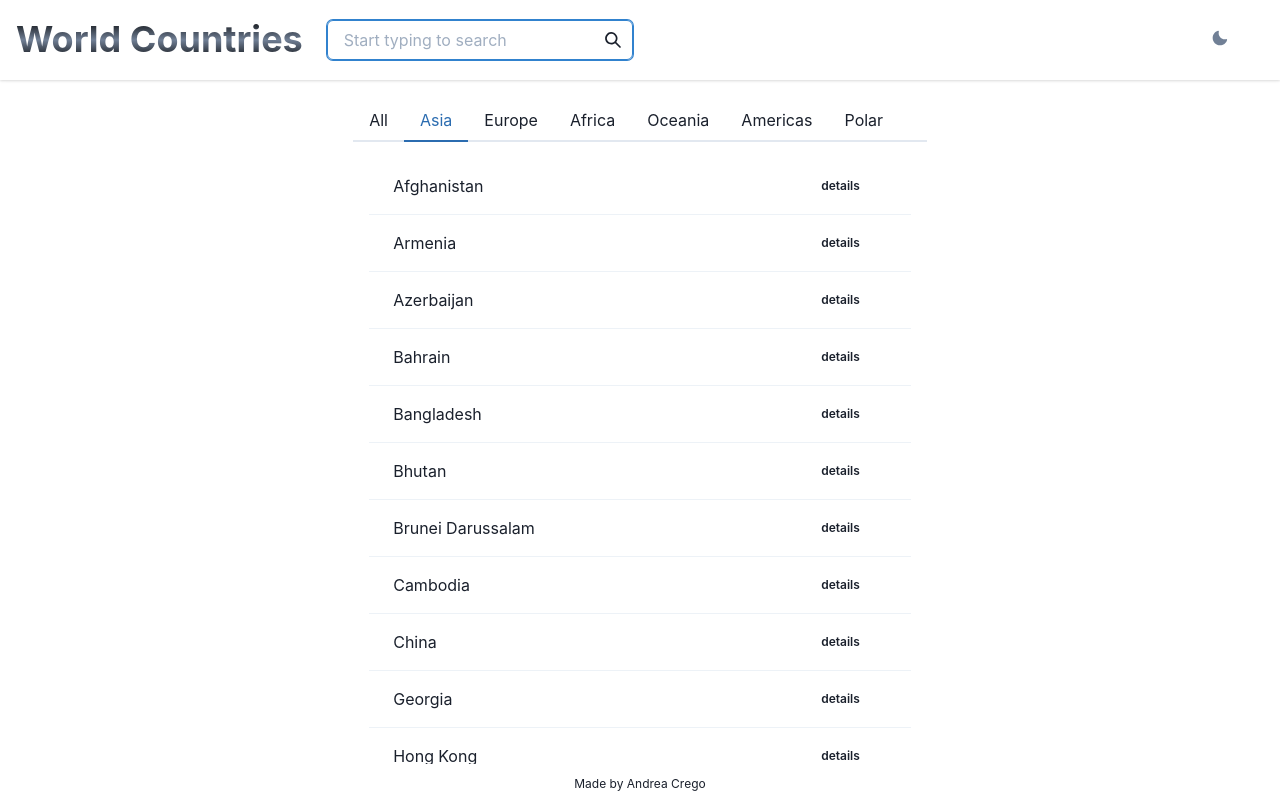
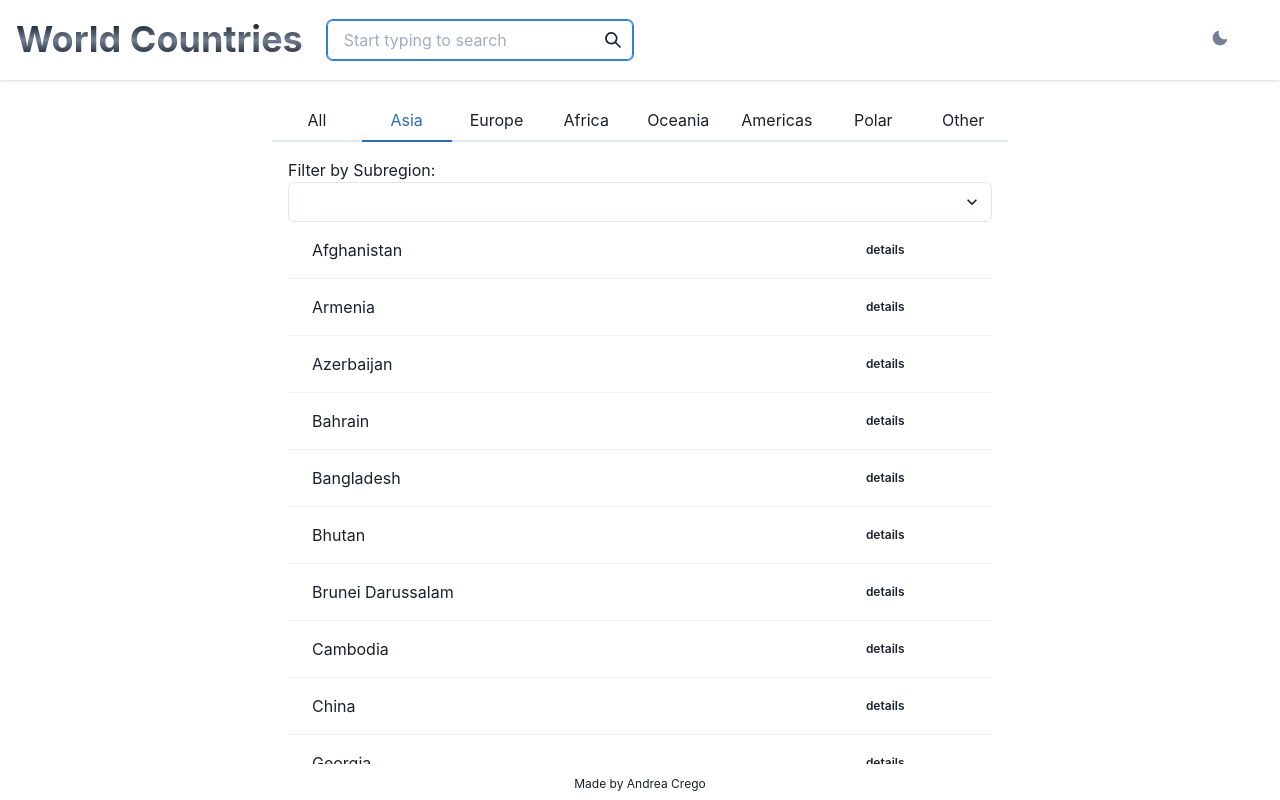
Before and after one commit to I-keep-trying/countries-weather, a React (Create React App) app: page / in a window 1280 px wide. Both pictures are taken after a click on the tab "Asia". Shown: the top 800 px of the page. Built offline with nearby package versions, Linux system fonts and the light colour scheme.

Commit message:
subregion filter

```diff
--- a/src/App.js
+++ b/src/App.js
@@ -1,7 +1,7 @@
 import React, { useState } from 'react'
 import { Container } from '@chakra-ui/react'
 import countriesList from './countriesList'
-import regions from './regions'
+import regions from './regions1'
 import Header from './components/Header'
 import Footer from './components/Footer'
 import Countries from './pages/Countries'
@@ -9,28 +9,39 @@ import './App.css'
 
 const App = () => {
   const [input, setInput] = useState('')
-  const [region, setRegion] = useState('all')
+  const [region, setRegion] = useState('All')
+  const [subregion, setSubRegion] = useState('')
 
   const filteredCountries = countriesList.filter(c => {
-    if (
+    /*     if (
       c.name.toUpperCase().startsWith('Å') &&
       input.toUpperCase().startsWith('A')
     ) {
       return true
-    }
+    } */
     return c.name.toLowerCase().startsWith(input.toLowerCase())
   })
+  console.log('input', input)
+  console.log('filteredCountries', filteredCountries)
+  /*
+  Future improvement handling locale specific alphabets:
+  const filteredCountries = countriesList.filter(c => c.name.localeCompare(b, 'en', { sensitivity: 'base' }))
+ */
 
-/*
-  const filteredCountries = countriesList.filter(c => c.name.localeCompare(b, 'en', { sensitivity: 'base' }))
+  const filterByRegion =
+    region === 'All'
+      ? filteredCountries
+      : filteredCountries.filter(c => {
+          if (region.toLowerCase() === 'other') {
+            return c.region === ''
+          }
+          return c.region.toLowerCase() === region.toLowerCase()
+        })
 
- */
-  const filterByRegion =
-    region === 'all'
-      ? filteredCountries
-      : filteredCountries.filter(
-          c => c.region.toLowerCase() === region.toLowerCase()
-        )
+  const filterBySubregion =
+    subregion === ''
+      ? filterByRegion
+      : filterByRegion.filter(r => r.subregion === subregion)
 
   const handleChange = event => {
     setInput(event.target.value)
@@ -39,12 +50,14 @@ const App = () => {
   return (
     <>
       <Header input={input} handleChange={handleChange} />
-      <Container id="App container" mt={100}>
+      <Container maxW="container.md" id="App container" mt={100}>
         <Countries
           regions={regions}
-          countries={filterByRegion}
+          countries={filterBySubregion}
           setInput={setInput}
           setRegion={setRegion}
+          setSubRegion={setSubRegion}
+          subregion={subregion}
         />
       </Container>
 
--- a/src/pages/Countries.js
+++ b/src/pages/Countries.js
@@ -3,6 +3,8 @@ import axios from 'axios'
 import {
   Table,
   Tbody,
+  Thead,
+  Th,
   Tr,
   Td,
   Button,
@@ -11,10 +13,19 @@ import {
   TabPanels,
   Tab,
   TabPanel,
+  Select,
+  ButtonGroup,
 } from '@chakra-ui/react'
 import Country from '../pages/Country'
 
-const Countries = ({ countries, setInput, regions, setRegion }) => {
+const Countries = ({
+  countries,
+  setInput,
+  regions,
+  subregion,
+  setRegion,
+  setSubRegion,
+}) => {
   const [details, setDetails] = useState({})
   const [isLoading, setIsLoading] = useState(true)
 
@@ -34,35 +45,77 @@ const Countries = ({ countries, setInput, regions, setRegion }) => {
   }
 
   if (countries.length === 1) {
-    return <Country setInput={setInput} isLoading={isLoading} country={details} />
+    return (
+      <Country
+        setInput={setInput}
+        setRegion={setRegion}
+        isLoading={isLoading}
+        country={details}
+        setSubRegion={setSubRegion}
+      />
+    )
   }
 
   return (
     <>
-      <Tabs>
+      <Tabs id="Tabs" isFitted isLazy>
         <TabList>
-          {regions.map((r, index) => (
+          {regions.map(r => {
+            const handleTabChange = () => {
+              console.log('regions.map', r)
+              setRegion(r.region)
+              setSubRegion('')
+            }
+            return (
               <Tab
                 as="button"
                 size="xs"
                 variant="ghost"
-              onClick={() => setRegion(r.region)}
-              key={index}
+                onClick={handleTabChange}
+                key={r.id}
               >
                 {r.region}
               </Tab>
-          ))}
+            )
+          })}
         </TabList>
         <TabPanels>
-          {regions.map((tab, index) => {
+          {regions.map(r => {
             return (
-              <TabPanel p={4} key={index}>
+              <TabPanel p={4} key={r.id}>
+                {r.region === 'All' ? (
+                  <></>
+                ) : r.region === 'Other' ? (
+                  <></>
+                ) : (
+                  <>
+                    Filter by Subregion:
+                    <Select
+                      value={subregion}
+                      onChange={e => setSubRegion(e.target.value)}
+                    >
+                      <option></option>
+                      {r.subregions !== undefined ? (
+                        r.subregions.map((sr, i) => {
+                          return (
+                            <option key={i} value={sr}>
+                              {sr}
+                            </option>
+                          )
+                        })
+                      ) : (
+                        <></>
+                      )}
+                    </Select>{' '}
+                  </>
+                )}
                 <Table>
                   <Tbody>
                     {countries.map(c => {
                       return (
                         <Tr key={c.id}>
                           <Td>{c.name}</Td>
+
                           <Td>
                             <Button
                               size="xs"
--- a/src/pages/Country.js
+++ b/src/pages/Country.js
@@ -19,12 +19,19 @@ import {
   TabPanels,
   Tab,
   TabPanel,
+  Button,
 } from '@chakra-ui/react'
 import { ExternalLinkIcon } from '@chakra-ui/icons'
 import axios from 'axios'
 import Weather from '../components/Weather'
 
-const Country = ({ country, isLoading, setInput }) => {
+const Country = ({
+  country,
+  isLoading,
+  setInput,
+  setRegion,
+  setSubRegion,
+}) => {
   const [weather, setWeather] = useState({})
   const [unit, setUnit] = useState('metric')
   const [isWeatherLoading, setIsWeatherLoading] = useState(true)
@@ -66,6 +73,7 @@ const Country = ({ country, isLoading, setInput }) => {
         const lat = Math.round(country.latlng[0])
         const lon = Math.round(country.latlng[1])
         setIsWeatherLoading(true)
+
         const url = `http://api.openweathermap.org/data/2.5/weather?lat=${lat}&lon=${lon}&appid=${process.env.REACT_APP_OPENWEATHER_KEY}&units=${unit}`
 
         axios.get(url).then(response => {
@@ -80,9 +88,18 @@ const Country = ({ country, isLoading, setInput }) => {
     }
   }, [country, unit, isLoading])
 
+  const reset = () => {
+    setInput('')
+    setRegion('All')
+    setSubRegion('')
+  }
+
   return !isLoading ? (
     <>
       <Container centerContent mt={100} mb={10}>
+        <Box mb={5}>
+          <Button onClick={reset}>Back</Button>
+        </Box>
         <Tabs isFitted size="lg">
           <TabList>
             <Tab>
--- /dev/null
+++ b/src/regions1.json
@@ -0,0 +1,57 @@
+[
+  { "id": "FZUe47mEY9PCOzYmMxzYY", "region": "All" },
+  {
+    "id": "MywTm4_IEp2XZtAfPKRGg",
+    "region": "Asia",
+    "subregions": [
+      "Southern Asia",
+      "Western Asia",
+      "South-Eastern Asia",
+      "Eastern Asia",
+      "Central Asia"
+    ]
+  },
+  {
+    "id": "qxmsAgkNwgqb5xqff-ddc",
+    "region": "Europe",
+    "subregions": [
+      "Northern Europe",
+      "Southern Europe",
+      "Western Europe",
+      "Eastern Europe"
+    ]
+  },
+  {
+    "id": "p3QkwaBBJbQm4-oi_qzIQ",
+    "region": "Africa",
+    "subregions": [
+      "Northern Africa",
+      "Middle Africa",
+      "Western Africa",
+      "Southern Africa",
+      "Eastern Africa"
+    ]
+  },
+  {
+    "id": "3HyqK4xy8_nAO7Up9TwSN",
+    "region": "Oceania",
+    "subregions": [
+      "Polynesia",
+      "Australia and New Zealand",
+      "Melanesia",
+      "Micronesia"
+    ]
+  },
+  {
+    "id": "oEXPulND1myYNkk691COU",
+    "region": "Americas",
+    "subregions": [
+      "Caribbean",
+      "South America",
+      "Central America",
+      "Northern America"
+    ]
+  },
+  { "id": "Tnrp40V1CE3AB_yBKxmxK", "region": "Polar" },
+  { "id": "Tnrp40V1CE3AB_yBKxmx1", "region": "Other" }
+]
```
Also changed, not shown: src/pages/Countries1.js (added, +123 -0 lines). Lines whose indentation alone changed are shown as unchanged.
